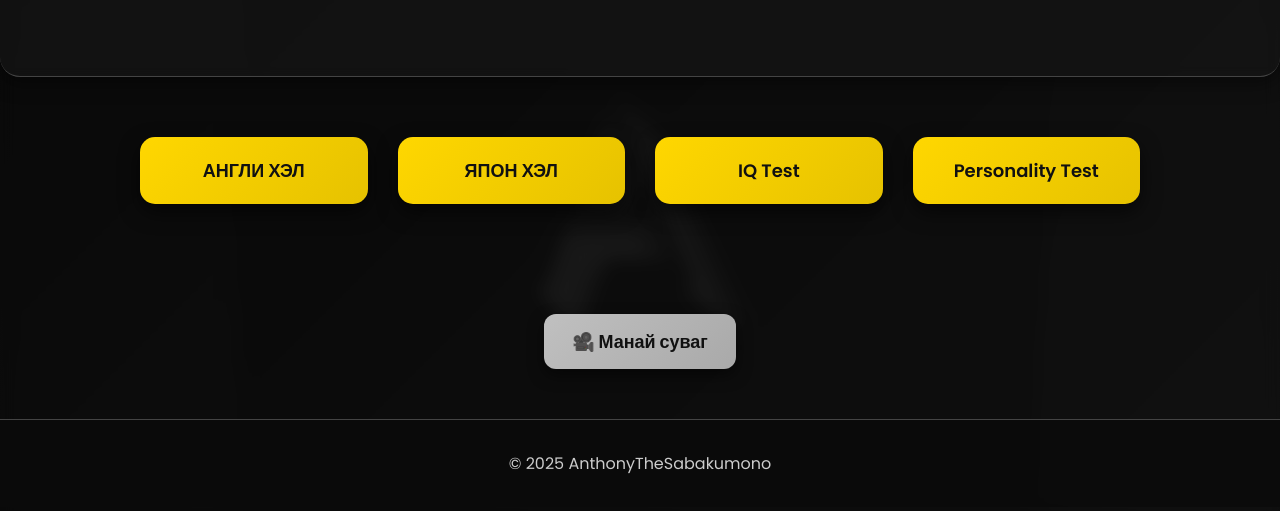
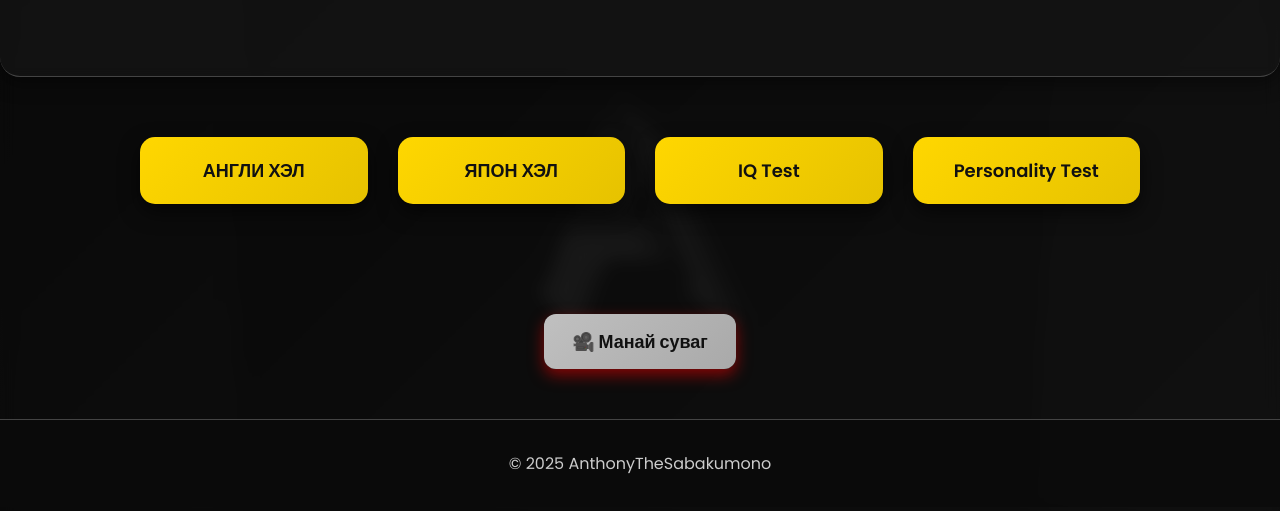
Before and after one commit to AkitoTheSabakumono/Test2, a plain HTML site: page index.html in a window 1280 px wide. Shown: the part 183-694 px from the top of the page. Drawn offline with Linux system fonts and the light colour scheme.

Commit message:
Update index.html

```diff
--- a/index.html
+++ b/index.html
@@ -106,7 +106,7 @@ header p {
     font-size: 18px;
     text-decoration: none;
     transition: transform 0.3s, box-shadow 0.3s;
-    box-shadow: 0 6px 15px rgba(0,0,0,0.5);
+    box-shadow: 0 6px 15px rgba(255, 0, 0, 0.5);
 }
 .youtube-button:hover {
     transform: scale(1.05);
```
